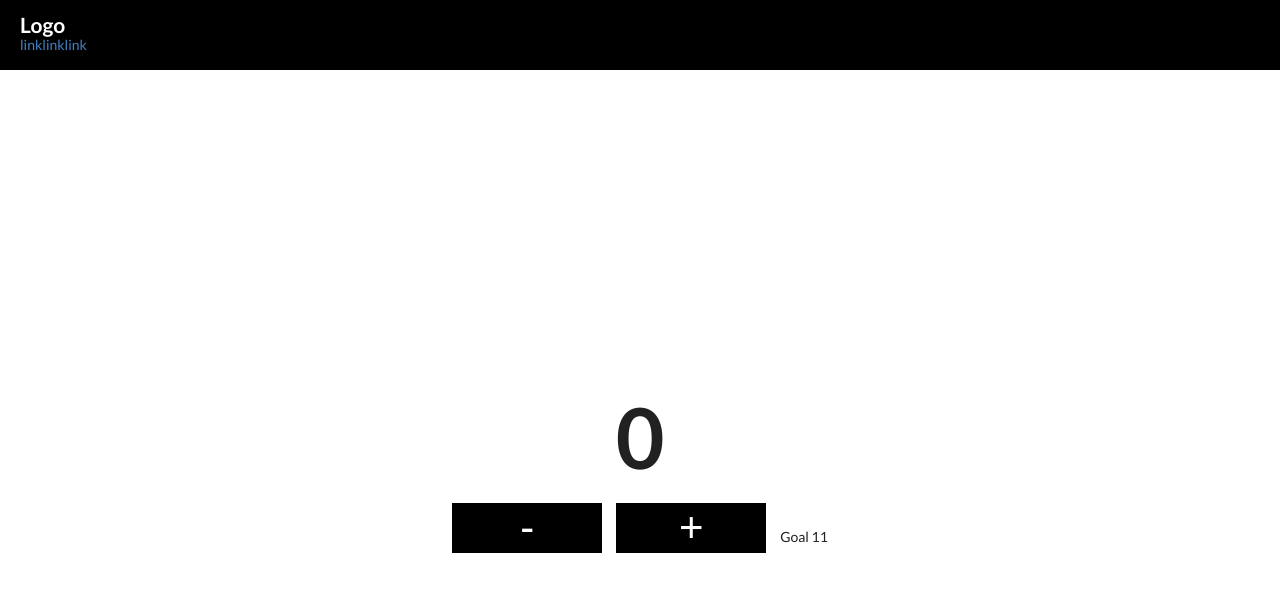
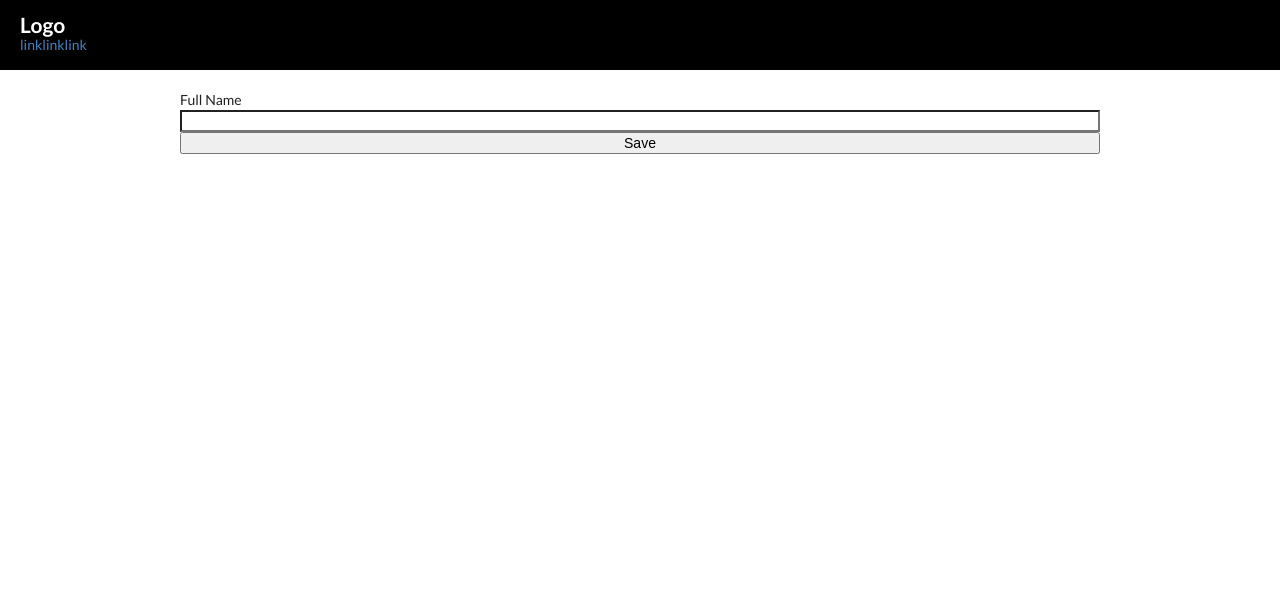
Before and after one commit to EddieOrozco/react-basics, a React (Create React App) app: page / in a window 1280 px wide. Shown: the top 592 px of the page. Built offline with nearby package versions, Linux system fonts and the light colour scheme.

Commit message:
Working with FORMS

```diff
--- a/public/css/main.css
+++ b/public/css/main.css
@@ -33,3 +33,12 @@
   font-size: 3rem;
   width: 150px;
 }
+
+form .error-message {
+  display: none;
+  color: red;
+}
+
+form .error-message.show {
+  display: block;
+}
--- a/src/components/App.js
+++ b/src/components/App.js
@@ -2,6 +2,7 @@
 import Header from './Header';
 import Logo from './Logo';
 import Counter from '../counter/Counter';
+import Form from '../form/Form';
 
 let data = [
   {
@@ -61,7 +62,7 @@
           padding: '20px 20px',
         }}
       >
-        <Counter />
+        <Form />
       </main>
     </>
   );
--- a/src/counter/Button.js
+++ b/src/counter/Button.js
@@ -11,11 +11,23 @@
     } else {
       props.setPoints(props.points - 1);
     }
-
     console.log('clicked');
   };
+  const mouseEnters = (e) => {
+    console.log('Mouse went inside the button');
+    console.log(e);
+  };
+  const mouseLeft = (e) => {
+    console.log('Mouse left button');
+    console.log(e);
+  };
   return (
-    <button className='counter__minus' onClick={clickedBtn}>
+    <button
+      className='counter__minus'
+      onClick={clickedBtn}
+      onMouseEnter={mouseEnters}
+      onMouseLeave={mouseLeft}
+    >
       {props.children}
     </button>
   );
--- /dev/null
+++ b/src/form/Form.js
@@ -0,0 +1,47 @@
+import React, { useState } from 'react';
+
+const Form = (props) => {
+  const [fname, setFname] = useState('');
+  const [showError, setShowError] = useState(false);
+  // Events
+  const formSubmitted = (e) => {
+    e.preventDefault();
+    console.log('form submitted');
+  };
+
+  const handleChange = (e) => {
+    // console.log(e)
+    setFname(e.target.value);
+    console.log(e.target.value);
+  };
+
+  const checkString = () => {
+    if (fname.length < 5) {
+      setShowError(true);
+    }
+  };
+
+  return (
+    <form
+      style={{ display: 'flex', flexDirection: 'column' }}
+      onSubmit={formSubmitted}
+    >
+      <label htmlFor='fname'>Full Name</label>
+      <input
+        type='text'
+        id=''
+        name='fname'
+        value={fname}
+        onChange={handleChange}
+        onFocus={() => setShowError(false)}
+        onBlur={() => checkString()}
+      />
+      <div className={`error-message ${showError ? 'show' : ''}`}>
+        Please fill in your full name
+      </div>
+      <button type='submit'>Save</button>
+    </form>
+  );
+};
+
+export default Form;
```
Also changed, not shown: src/form/Logo.js (added, +12 -0 lines).
